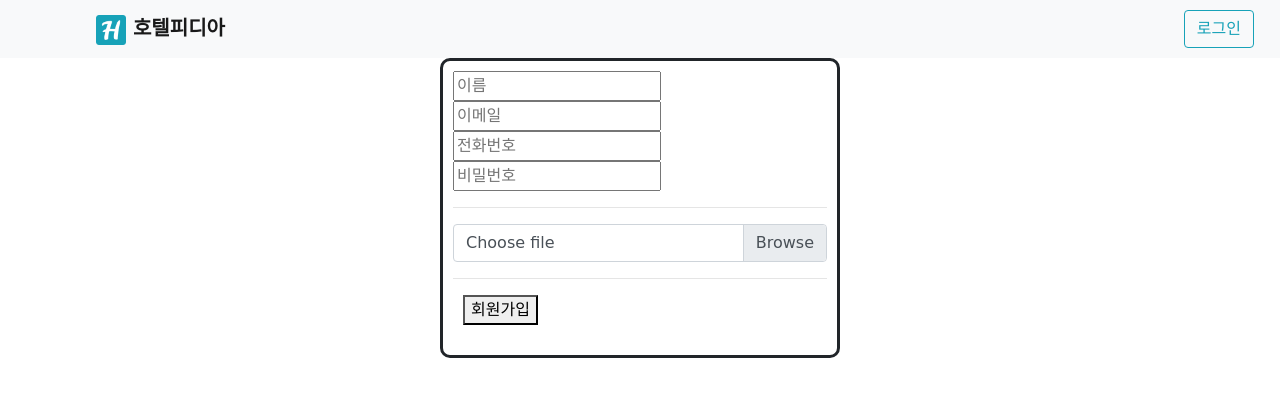
After one commit to rayrayj92/hotelpedia, a Python web app: template templates/register.html in a window 1280 px wide. The commit adds this page. Shown: the top 397 px of the page. Run offline with Jinja, Linux system fonts and the light colour scheme; the template is opened without the code that fills it, so the values that code supplies are empty; some libraries are stand-ins or nearby versions.

Commit message:
another fix

```diff
--- a/static/style.css
+++ b/static/style.css
@@ -5,7 +5,6 @@
 
 * {
     font-family: 'Cute Font', cursive;
-    font-size: 20px;
 }
 .hotelpedia-logo {
     margin-left: 5rem;
@@ -51,12 +50,6 @@
 }
 .banner-text {
     z-index: 10;
-}
-.banner-text p:first-child {
-    font-size: 7rem;
-}
-.banner-text p:last-child {
-    font-size: 3rem;
 }
 .hotelpedia-logo {
     font-weight: 900;
@@ -150,7 +143,7 @@
     color: var(--primary-color);
     border: 1px solid var(--primary-color);
     border-radius: .25rem;
-    padding: .25rem 3rem;
+    padding: .25rem 30px;
 }
 .hotel-booking > a:hover{
     color: white;
@@ -160,7 +153,7 @@
 .hotel-money {
     grid-area: price;
     text-align: right;
-    font-size: 1.5rem;
+    font-size: 1.2rem;
 }
 .search {
     display: flex;
--- /dev/null
+++ b/templates/register.html
@@ -0,0 +1,98 @@
+<!DOCTYPE html>
+<html lang="en">
+<head>
+    <meta charset="UTF-8">
+    <title>호텔피디아</title>
+    <link rel="shortcut icon" href="{{ url_for('static', filename='favicon.ico') }}" type="image/x-icon">
+    <link rel="icon" href="{{ url_for('static', filename='favicon.ico') }}" type="image/x-icon">
+    <link rel="stylesheet" href="https://maxcdn.bootstrapcdn.com/bootstrap/4.0.0/css/bootstrap.min.css" integrity="sha384-Gn5384xqQ1aoWXA+058RXPxPg6fy4IWvTNh0E263XmFcJlSAwiGgFAW/dAiS6JXm" crossorigin="anonymous">
+    <link href='{{ url_for("static", filename="style.css") }}' rel="stylesheet">
+    <link rel="preconnect" href="https://fonts.gstatic.com">
+    <script src="https://ajax.googleapis.com/ajax/libs/jquery/3.5.1/jquery.min.js"></script>
+    <link href="https://fonts.googleapis.com/css2?family=Noto+Sans+KR&display=swap" rel="stylesheet">
+    <script>
+        function signup() {
+        $(document).ready(function (){
+
+        })
+            $.ajax({
+                type: "POST",
+                url: "/api/signup",
+                data: {
+                    email_give: $('#email').val(),
+                    name_give: $('#name').val(),
+                    phone_give: $('#phone').val(),
+                    password_give: $('#password').val()
+                },
+                success: function (response) {
+                    if (response['result'] == 'success') {
+                        alert('회원가입이 완료되었습니다.')
+                        window.location.href = '/login'
+                    } else {
+                        alert(response['msg'])
+                    }
+                }
+            })
+        }
+
+
+
+
+    </script>
+
+    <style>
+        .register {
+            height : 300px;
+            width: 400px;
+            margin: auto;
+            padding : 10px;
+            border : solid;
+            border-spacing: 5px;
+            border-radius: 10px;
+
+        }
+    </style>
+</head>
+<body>
+<nav class="navbar navbar-expand-lg navbar-light bg-light hotelpedia-nav">
+    <a class="navbar-brand hotelpedia-logo" href="/">
+        <img src="/static/logo.png" width="30" height="30" alt="" margin-right="10px">
+        호텔피디아
+    </a>
+    <button class="navbar-toggler" type="button" data-toggle="collapse" data-target="#navbarSupportedContent"
+            aria-controls="navbarSupportedContent" aria-expanded="false" aria-label="Toggle navigation">
+        <span class="navbar-toggler-icon"></span>
+    </button>
+
+    <div class="collapse navbar-collapse" id="navbarSupportedContent">
+        <ul class="navbar-nav mr-auto">
+
+        </ul>
+        <form class="form-inline my-2 my-lg-0">
+            <button class="btn btn-outline-info my-2 my-sm-0" type="submit">로그인</button>
+        </form>
+    </div>
+</nav>
+<section>
+        <div class="register">
+
+                    <input type="text" placeholder="이름" id="name"><br>
+                    <input type="email" placeholder="이메일" id="email"><br>
+                    <input type="tel" placeholder="전화번호" id="phone"><br>
+                    <input type="password" placeholder="비밀번호" id="password">
+                    <hr>
+                    <div class="custom-file">
+                        <input type="file" class="custom-file-input" id="customFile">
+                        <label class="custom-file-label" for="customFile">Choose file</label>
+                    </div>
+
+
+
+                    <hr>
+                    <button class="button is-primary" onclick="signup()">회원가입</button>
+
+        </div>
+</section>
+
+</body>
+</html>
```
Also changed, not shown: app.py (+108 -3 lines), templates/index.html (+5 -7 lines), templates/login.html (added, +88 -0 lines).
